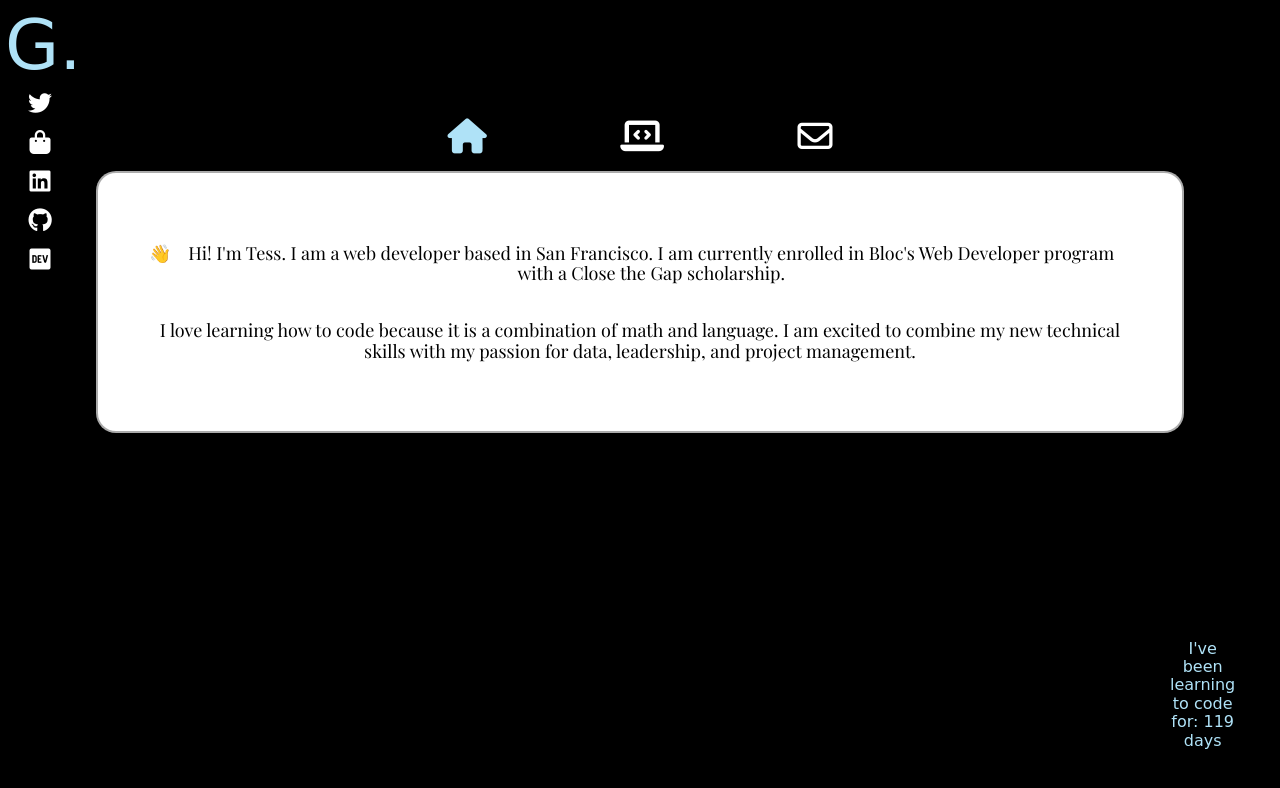
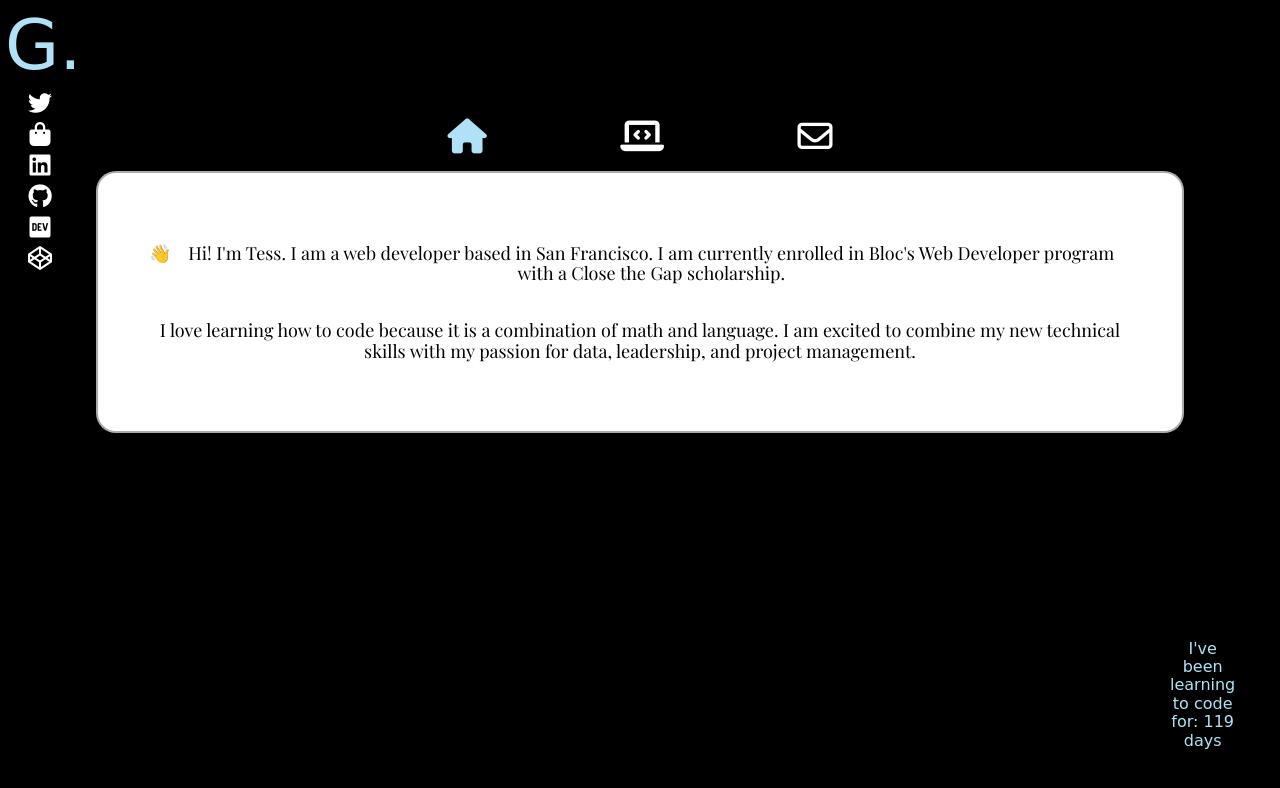
Before and after one commit to tcgronk/personalPortfolio, a plain HTML site: page index.html in a window 1280 px wide. Drawn offline with nearby package versions, Linux system fonts and the light colour scheme; a web font is replaced by a local one.

Commit message:
added code pen

```diff
--- a/index.html
+++ b/index.html
@@ -35,6 +35,7 @@
                 <li class="social"><a href="https://www.linkedin.com/in/therese-tess-gronski/" target="_blank"><i class="fab fa-linkedin"></i></a></li>
                 <li class="social"><a href="https://github.com/tcgronk" target="_blank"><i class="fab fa-github"></i></a></li>
                 <li class="social"><a href="https://dev.to/tcgronk" target="_blank"><i class="fab fa-dev"></i></a></li>
+                <li class="social"><a href="https://codepen.io/tcgronk" target="_blank"><i class="fab fa-codepen"></i></a></li>
             </ul>
         </section>
     </footer>
```
